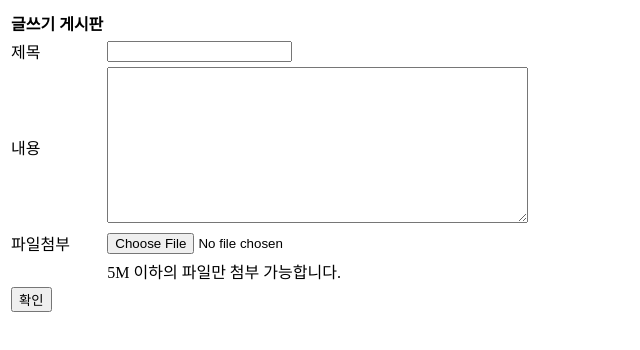
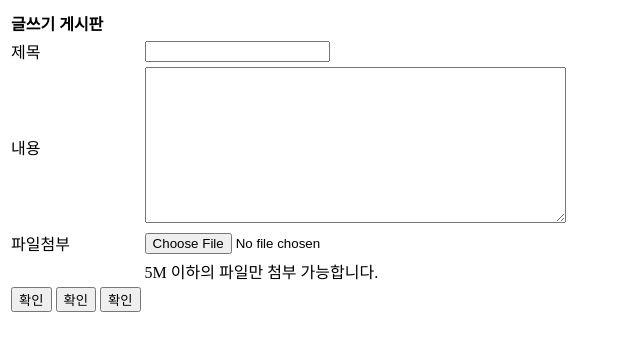
Before and after one commit to JeonSuMinn/2023_study, a plain HTML site: page 01_HTML/03_Chapter/test_06.html in a window 1280 px wide. Shown: the whole page, without its empty margins (0-640 px from the left). Drawn offline with Linux system fonts and the light colour scheme.

Commit message:
2023021501

```diff
--- a/01_HTML/03_Chapter/test_06.html
+++ b/01_HTML/03_Chapter/test_06.html
@@ -32,7 +32,11 @@
             <td>5M 이하의 파일만 첨부 가능합니다.</td>
         </tr>
         <tr>
-            <td><input type="submit" value="확인"></td>
+            <td>
+                <input type="submit" value="확인">
+                <input type="button" value="확인">
+                <button>확인</button>
+            </td>
         </tr>
     </table>
 
```
